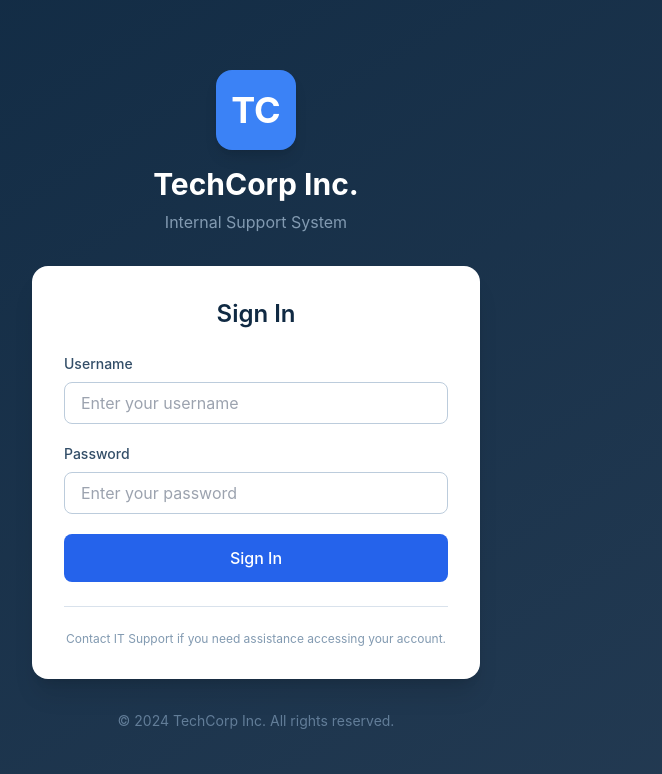
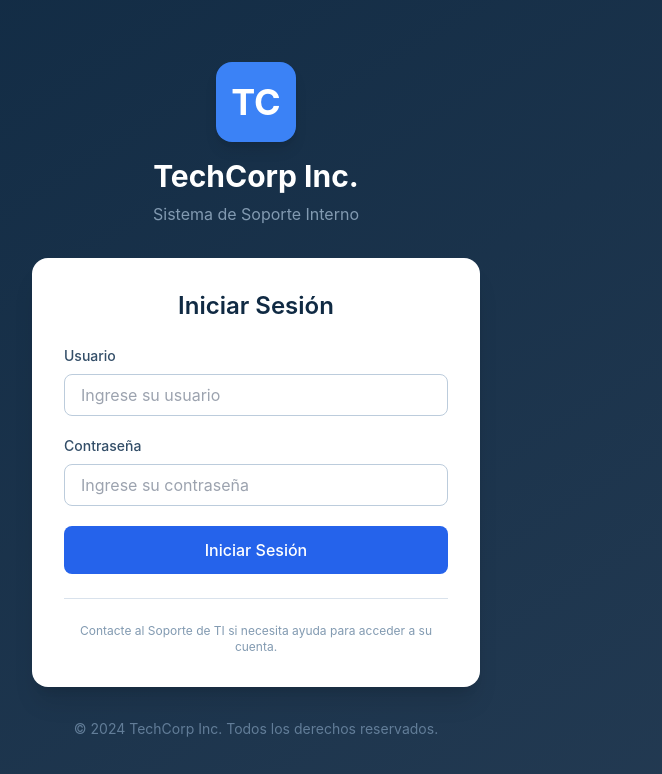
Before and after one commit to jmvillanueva-dev/SupportHub, a Next.js app: page /login in a window 1280 px wide. Shown: the top 774 px of the page, without its empty margins (384-1046 px from the left). Built offline with nearby package versions, Linux system fonts and the light colour scheme.

Commit message:
Translate UI text to Spanish for Dashboard, Home, and Login pages

```diff
--- a/pages/dashboard.js
+++ b/pages/dashboard.js
@@ -46,41 +46,43 @@ export default function DashboardPage() {
   };
 
   return (
-    <Layout title="Dashboard">
+    <Layout title="Panel Principal">
       <div className="animate-fadeIn">
         {/* Header */}
         <div className="flex items-center justify-between mb-8">
           <div>
-            <h1 className="text-2xl font-bold text-techcorp-900">Dashboard</h1>
+            <h1 className="text-2xl font-bold text-techcorp-900">
+              Panel Principal
+            </h1>
             <p className="text-techcorp-600 mt-1">
-              Manage your support tickets
+              Gestiona tus tickets de soporte
             </p>
           </div>
           <Link href="/tickets/new" className="btn-primary">
-            + New Ticket
+            + Nuevo Ticket
           </Link>
         </div>
 
         {/* Stats Cards */}
         <div className="grid grid-cols-4 gap-4 mb-8">
           <div className="card bg-gradient-to-br from-accent-500 to-accent-600 text-white">
-            <p className="text-accent-100 text-sm">Total Tickets</p>
+            <p className="text-accent-100 text-sm">Total de Tickets</p>
             <p className="text-3xl font-bold mt-1">{stats.total}</p>
           </div>
           <div className="card">
-            <p className="text-techcorp-500 text-sm">Open</p>
+            <p className="text-techcorp-500 text-sm">Abiertos</p>
             <p className="text-3xl font-bold text-green-600 mt-1">
               {stats.open}
             </p>
           </div>
           <div className="card">
-            <p className="text-techcorp-500 text-sm">In Progress</p>
+            <p className="text-techcorp-500 text-sm">En Progreso</p>
             <p className="text-3xl font-bold text-yellow-600 mt-1">
               {stats.in_progress}
             </p>
           </div>
           <div className="card">
-            <p className="text-techcorp-500 text-sm">Closed</p>
+            <p className="text-techcorp-500 text-sm">Cerrados</p>
             <p className="text-3xl font-bold text-gray-600 mt-1">
               {stats.closed}
             </p>
@@ -100,9 +102,12 @@ export default function DashboardPage() {
               }`}
             >
               {status === "all"
-                ? "All Tickets"
-                : status.replace("_", " ").charAt(0).toUpperCase() +
-                  status.replace("_", " ").slice(1)}
+                ? "Todos los Tickets"
+                : status === "open"
+                  ? "Abiertos"
+                  : status === "in_progress"
+                    ? "En Progreso"
+                    : "Cerrados"}
             </button>
           ))}
         </div>
@@ -111,7 +116,7 @@ export default function DashboardPage() {
         {loading ? (
           <div className="text-center py-12">
             <div className="w-12 h-12 border-4 border-accent-500 border-t-transparent rounded-full animate-spin mx-auto"></div>
-            <p className="mt-4 text-techcorp-600">Loading tickets...</p>
+            <p className="mt-4 text-techcorp-600">Cargando tickets...</p>
           </div>
         ) : error ? (
           <div className="bg-red-50 border border-red-200 text-red-700 px-6 py-4 rounded-lg">
@@ -121,15 +126,15 @@ export default function DashboardPage() {
           <div className="text-center py-12 bg-white rounded-xl border border-techcorp-100">
             <div className="text-5xl mb-4">🎫</div>
             <h3 className="text-lg font-medium text-techcorp-900 mb-2">
-              No tickets found
+              No se encontraron tickets
             </h3>
             <p className="text-techcorp-600 mb-4">
               {filter === "all"
-                ? "You haven't created any tickets yet."
-                : `No ${filter.replace("_", " ")} tickets.`}
+                ? "Aún no has creado ningún ticket."
+                : `No hay tickets ${filter === "open" ? "abiertos" : filter === "in_progress" ? "en progreso" : "cerrados"}.`}
             </p>
             <Link href="/tickets/new" className="btn-primary">
-              Create your first ticket
+              Crea tu primer ticket
             </Link>
           </div>
         ) : (
--- a/pages/index.js
+++ b/pages/index.js
@@ -34,7 +34,7 @@ export default function Home() {
         <title>SupportHub | TechCorp Inc.</title>
         <meta
           name="description"
-          content="TechCorp Inc. Internal Support System"
+          content="Sistema Interno de Soporte de TechCorp Inc."
         />
       </Head>
 
@@ -46,7 +46,7 @@ export default function Home() {
           <h1 className="text-2xl font-semibold text-white mb-2">
             TechCorp Inc.
           </h1>
-          <p className="text-techcorp-400">Loading SupportHub...</p>
+          <p className="text-techcorp-400">Cargando SupportHub...</p>
           <div className="mt-6">
             <div className="w-8 h-8 border-4 border-accent-500 border-t-transparent rounded-full animate-spin mx-auto"></div>
           </div>
--- a/pages/login.js
+++ b/pages/login.js
@@ -45,10 +45,10 @@ export default function LoginPage() {
         router.push("/dashboard");
       } else {
         // Mostrar error detallado (ayuda a SQLi error-based)
-        setError(data.error || "Authentication failed");
+        setError(data.error || "Error de autenticación");
       }
     } catch (err) {
-      setError("Network error. Please try again.");
+      setError("Error de red. Por favor intenta de nuevo.");
     } finally {
       setLoading(false);
     }
@@ -57,8 +57,11 @@ export default function LoginPage() {
   return (
     <>
       <Head>
-        <title>Login | TechCorp SupportHub</title>
-        <meta name="description" content="Login to TechCorp SupportHub" />
+        <title>Iniciar Sesión | TechCorp SupportHub</title>
+        <meta
+          name="description"
+          content="Iniciar sesión en TechCorp SupportHub"
+        />
       </Head>
 
       {/*
@@ -89,13 +92,13 @@ export default function LoginPage() {
               <span className="text-4xl font-bold text-white">TC</span>
             </div>
             <h1 className="text-3xl font-bold text-white">TechCorp Inc.</h1>
-            <p className="text-techcorp-400 mt-2">Internal Support System</p>
+            <p className="text-techcorp-400 mt-2">Sistema de Soporte Interno</p>
           </div>
 
           {/* Login Card */}
           <div className="bg-white rounded-2xl shadow-xl p-8">
             <h2 className="text-2xl font-semibold text-techcorp-900 mb-6 text-center">
-              Sign In
+              Iniciar Sesión
             </h2>
 
             {error && (
@@ -111,7 +114,7 @@ export default function LoginPage() {
                   htmlFor="username"
                   className="block text-sm font-medium text-techcorp-700 mb-2"
                 >
-                  Username
+                  Usuario
                 </label>
                 <input
                   type="text"
@@ -121,7 +124,7 @@ export default function LoginPage() {
                   onChange={handleChange}
                   required
                   className="input-field"
-                  placeholder="Enter your username"
+                  placeholder="Ingrese su usuario"
                   autoComplete="username"
                 />
               </div>
@@ -131,7 +134,7 @@ export default function LoginPage() {
                   htmlFor="password"
                   className="block text-sm font-medium text-techcorp-700 mb-2"
                 >
-                  Password
+                  Contraseña
                 </label>
                 <input
                   type="password"
@@ -141,7 +144,7 @@ export default function LoginPage() {
                   onChange={handleChange}
                   required
                   className="input-field"
-                  placeholder="Enter your password"
+                  placeholder="Ingrese su contraseña"
                   autoComplete="current-password"
                 />
               </div>
@@ -172,25 +175,25 @@ export default function LoginPage() {
                         d="M4 12a8 8 0 018-8V0C5.373 0 0 5.373 0 12h4zm2 5.291A7.962 7.962 0 014 12H0c0 3.042 1.135 5.824 3 7.938l3-2.647z"
                       ></path>
                     </svg>
-                    Signing in...
+                    Iniciando sesión...
                   </span>
                 ) : (
-                  "Sign In"
+                  "Iniciar Sesión"
                 )}
               </button>
             </form>
 
             <div className="mt-6 pt-6 border-t border-techcorp-100">
               <p className="text-xs text-techcorp-400 text-center">
-                Contact IT Support if you need assistance accessing your
-                account.
+                Contacte al Soporte de TI si necesita ayuda para acceder a su
+                cuenta.
               </p>
             </div>
           </div>
 
           {/* Footer */}
           <p className="text-center text-techcorp-500 text-sm mt-8">
-            © 2024 TechCorp Inc. All rights reserved.
+            © 2024 TechCorp Inc. Todos los derechos reservados.
           </p>
         </div>
       </div>
```
